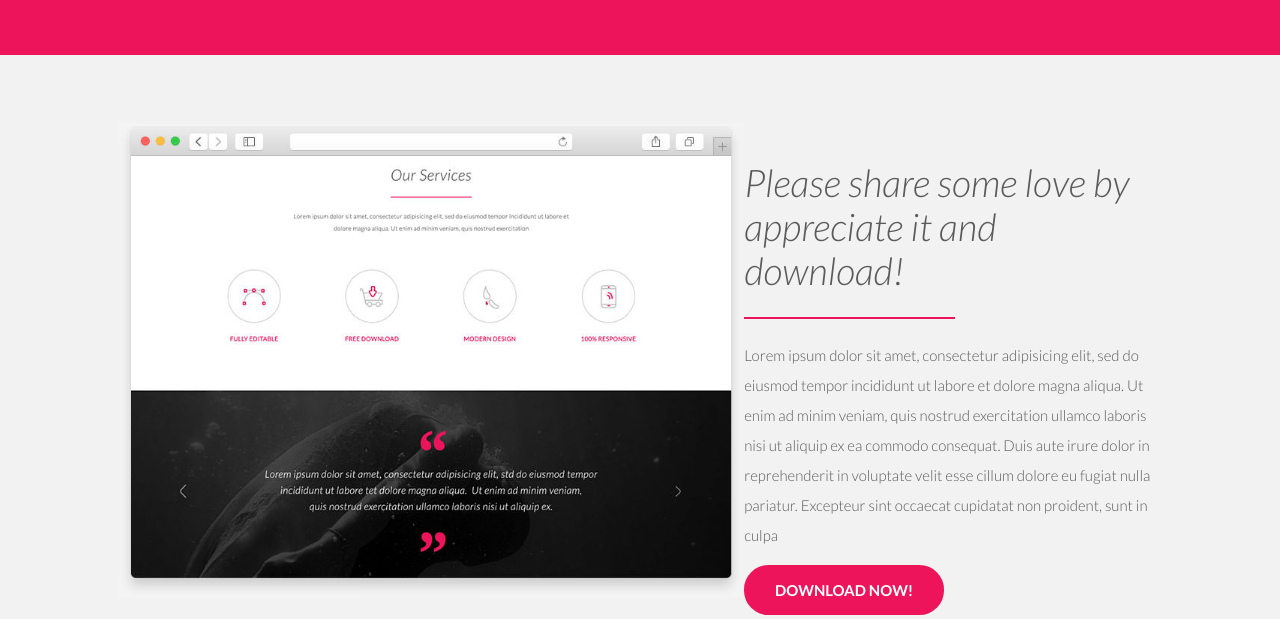
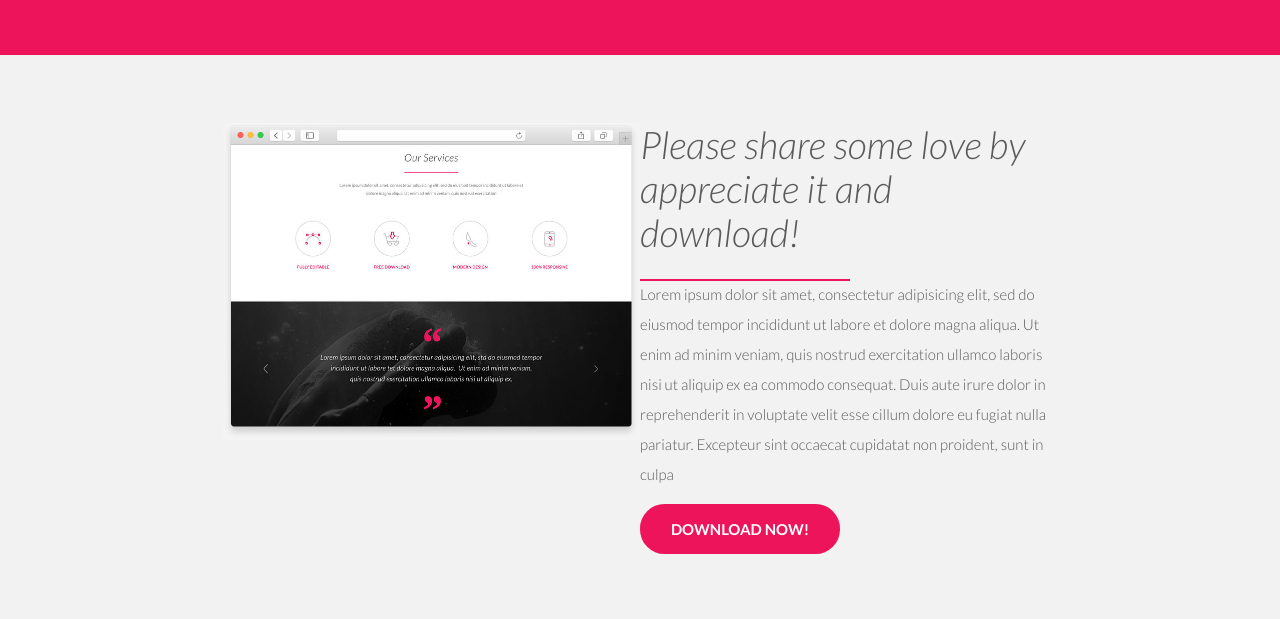
Before and after one commit to m4r1usz1989/mache, a website: page index.html in a window 1280 px wide. Shown: the part 4263-4882 px from the top of the page. Drawn offline with Linux system fonts and the light colour scheme.

Commit message:
Modified index.html

```diff
--- a/index.html
+++ b/index.html
@@ -276,10 +276,10 @@
 		<section class="portfolio">
 			<div class="container-fluid">
 				<div class="row">
-					<div class="col-xl-6 col-md-12">
+					<div class="col-xl-4 col-md-8">
 						<img src="images/portfolio.jpg" alt="portfolio" />
 					</div>
-					<div class="col-xl-4 col-md-12">
+					<div class="col-xl-4 col-md-8">
 						<h3>Please share some love by appreciate it and download!</h3>
 						<p>Lorem ipsum dolor sit amet, consectetur adipisicing elit, sed do eiusmod tempor incididunt ut labore et dolore magna aliqua. Ut enim ad minim veniam, quis nostrud exercitation ullamco laboris nisi ut aliquip ex ea commodo consequat. Duis aute irure dolor in reprehenderit in voluptate velit esse cillum dolore eu fugiat nulla pariatur. Excepteur sint occaecat cupidatat non proident, sunt in culpa</p>
 						<button>Download Now!</button>
--- a/sass/_layout.scss
+++ b/sass/_layout.scss
@@ -359,6 +359,9 @@ button {
 			font-size: 21px;
 		}
 	}
+	h3 {
+		margin: 0;
+	}
 	img {
 		width: 100%;
 	}
```
Also changed, not shown: css/style.css.
